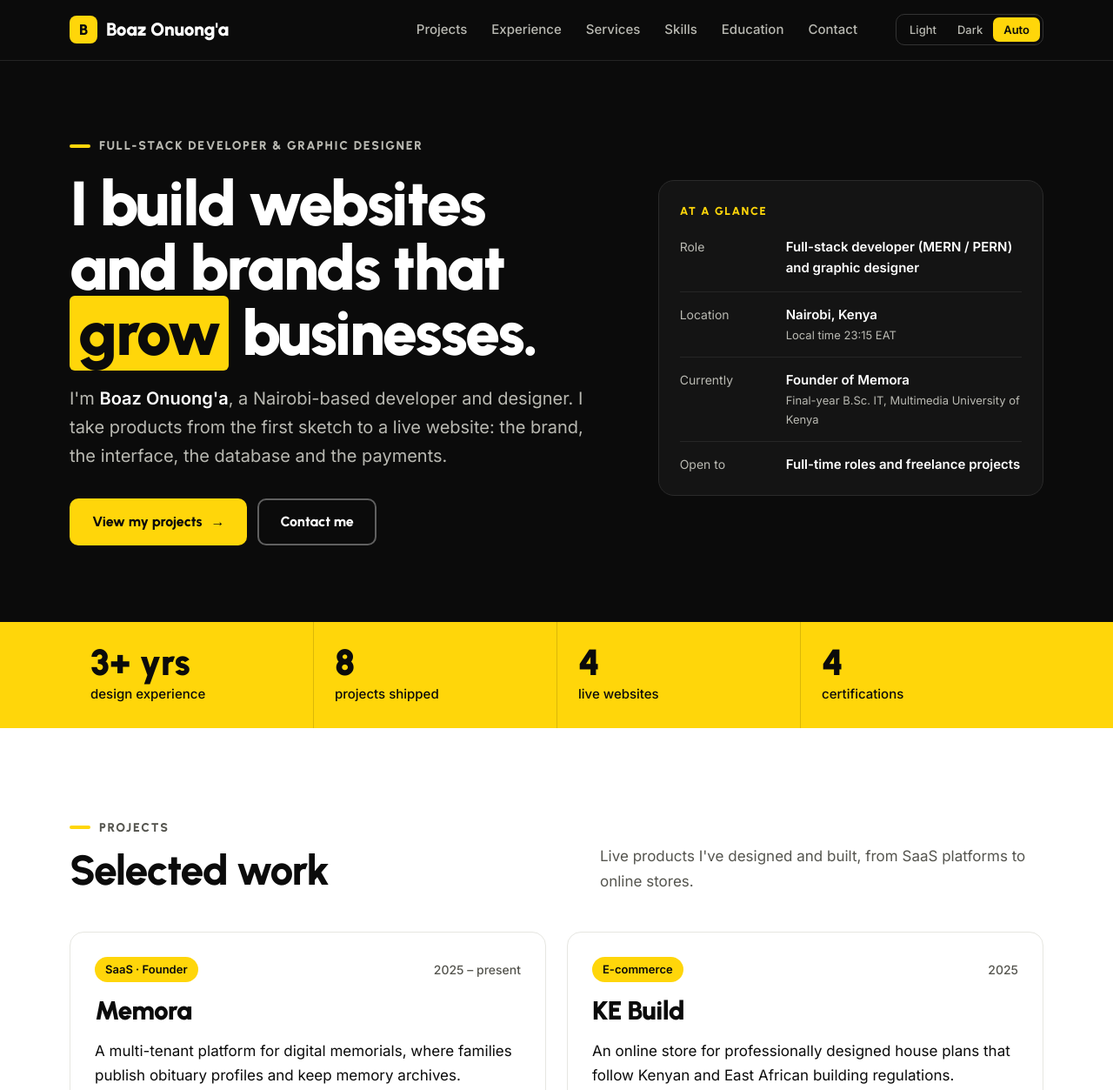
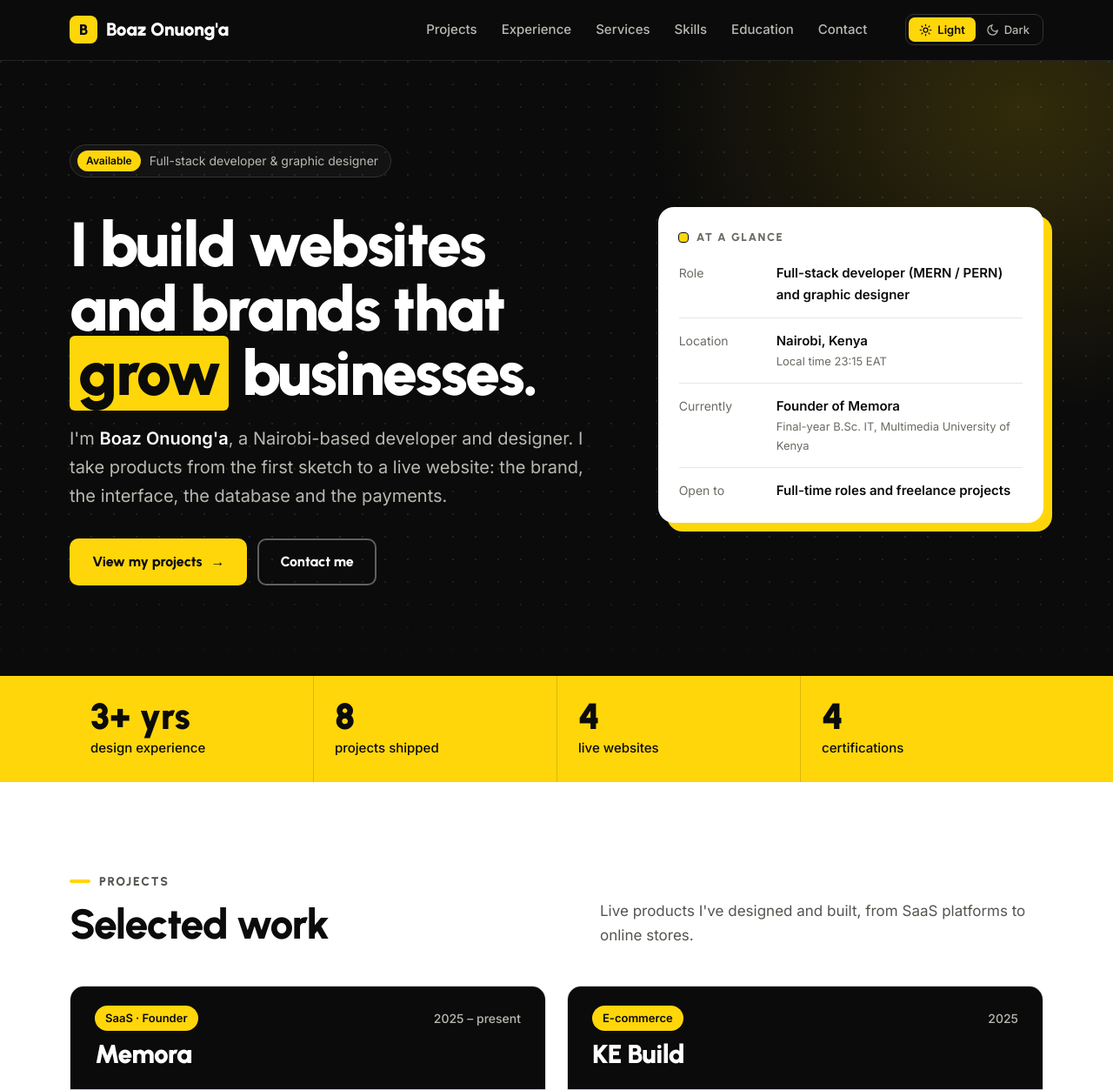
Before and after one commit to amongaboaz/portfolio, a plain HTML site: page index.html in a window 1280 px wide. Shown: the top 1253 px of the page at 87% size. Drawn offline with Linux system fonts and the light colour scheme.

Commit message:
Light theme by default with dark hero; refine cards, timeline and services
Co-Authored-By: Claude Opus 5.5 <noreply@anthropic.com>

```diff
--- a/index.html
+++ b/index.html
@@ -1,5 +1,5 @@
 <!doctype html>
-<html lang="en">
+<html lang="en" data-theme="light">
 <head>
 <meta charset="utf-8">
 <meta name="viewport" content="width=device-width, initial-scale=1, viewport-fit=cover">
@@ -29,13 +29,7 @@
   --display: "Urbanist", "Segoe UI", system-ui, sans-serif;
   --body: "Inter", "Segoe UI", system-ui, sans-serif;
 }
-@media (prefers-color-scheme: dark) {
-  :root:not([data-theme="light"]) {
-    --bg: #0B0B0B; --band: #121212; --surface: #161616; --ink: #F5F5F2; --muted: #A9A9A2; --line: #2A2A28;
-    --yellow-soft: #2B2608;
-    color-scheme: dark;
-  }
-}
+/* Light is the default for every visitor; dark only applies when chosen with the toggle. */
 :root[data-theme="dark"] {
   --bg: #0B0B0B; --band: #121212; --surface: #161616; --ink: #F5F5F2; --muted: #A9A9A2; --line: #2A2A28;
   --yellow-soft: #2B2608;
@@ -80,28 +74,39 @@ body::before { content: ""; position: fixed; inset: 0 0 auto; height: env(safe-a
 .nav a { text-decoration: none; font-weight: 500; font-size: 15px; color: var(--white-muted); padding: 8px 12px; border-radius: 8px; white-space: nowrap; }
 .nav a:hover { color: var(--white); background: #1C1C1C; }
 .seg { display: flex; border: 1px solid #333; border-radius: 10px; padding: 3px; }
-.seg button { border: 0; background: transparent; color: var(--white-muted); font: 500 13px var(--body); padding: 6px 12px; border-radius: 7px; cursor: pointer; }
+.seg button { border: 0; background: transparent; color: var(--white-muted); font: 500 13px var(--body); padding: 6px 12px; border-radius: 7px; cursor: pointer; display: inline-flex; align-items: center; gap: 6px; }
+.seg svg { width: 15px; height: 15px; fill: none; stroke: currentColor; stroke-width: 2; stroke-linecap: round; }
 .seg button[aria-pressed="true"] { background: var(--yellow); color: var(--black); font-weight: 600; }
 
 /* Hero */
-.hero { background: var(--black); color: var(--white); }
-.hero-grid { display: grid; grid-template-columns: minmax(0, 1.4fr) minmax(0, 1fr); gap: 56px; align-items: center; padding-block: 80px 88px; }
+.hero {
+  color: var(--white); position: relative; overflow: hidden;
+  background:
+    radial-gradient(circle at 1px 1px, rgba(255,255,255,.09) 1px, transparent 1.5px) 0 0 / 26px 26px,
+    radial-gradient(48% 70% at 92% 8%, rgba(255,214,10,.16), transparent 70%),
+    var(--black);
+}
+.hero::after { content: ""; position: absolute; left: 0; right: 0; bottom: 0; height: 120px; background: linear-gradient(transparent, rgba(11,11,11,.9)); pointer-events: none; }
+.hero-grid { position: relative; z-index: 1; display: grid; grid-template-columns: minmax(0, 1.4fr) minmax(0, 1fr); gap: 56px; align-items: center; padding-block: 96px 104px; }
+.hello { display: inline-flex; align-items: center; gap: 10px; border: 1px solid #333; border-radius: 999px; padding: 6px 14px 6px 8px; font-size: 14px; color: var(--white-muted); margin-bottom: 22px; background: rgba(255,255,255,.03); }
+.hello b { background: var(--yellow); color: var(--black); border-radius: 999px; padding: 2px 10px; font-size: 12px; font-weight: 600; }
 .hero .eyebrow { color: var(--white-muted); }
 .hero h1 { font-weight: 900; font-size: clamp(40px, 5.8vw, 72px); line-height: 1.03; letter-spacing: -.03em; margin: 18px 0 22px; text-wrap: balance; }
 .hero h1 mark { background: var(--yellow); color: var(--black); padding: 0 .14em; border-radius: 6px; }
 .hero .lead { font-size: clamp(17px, 1.8vw, 20px); color: var(--white-muted); max-width: 32em; margin: 0 0 32px; }
 .hero .lead strong { color: var(--white); font-weight: 600; }
 .btns { display: flex; gap: 12px; flex-wrap: wrap; }
-.glance { background: #141414; border: 1px solid #2A2A2A; border-radius: 18px; padding: 8px 24px; }
-.glance h2 { font-size: 13px; font-weight: 800; letter-spacing: .12em; text-transform: uppercase; color: var(--yellow); margin: 16px 0 4px; }
+.glance { background: var(--white); color: var(--black); border-radius: 18px; padding: 6px 24px 10px; box-shadow: 10px 10px 0 var(--yellow); }
+.glance h2 { font-size: 13px; font-weight: 800; letter-spacing: .12em; text-transform: uppercase; color: #6B6B64; margin: 18px 0 4px; display: flex; align-items: center; gap: 10px; }
+.glance h2::before { content: ""; width: 10px; height: 10px; border-radius: 3px; background: var(--yellow); outline: 1px solid var(--black); }
 .glance dl { margin: 0; }
-.glance .row { display: grid; grid-template-columns: 110px minmax(0, 1fr); gap: 12px; padding-block: 14px; border-bottom: 1px solid #262626; }
+.glance .row { display: grid; grid-template-columns: 100px minmax(0, 1fr); gap: 12px; padding-block: 14px; border-bottom: 1px solid #E6E6E1; }
 .glance .row:last-child { border-bottom: 0; }
-.glance dt { color: var(--white-muted); font-size: 14px; }
+.glance dt { color: #6B6B64; font-size: 14px; }
 .glance dd { margin: 0; font-weight: 600; font-size: 15px; }
-.glance dd small { display: block; color: var(--white-muted); font-weight: 400; font-size: 13px; }
+.glance dd small { display: block; color: #6B6B64; font-weight: 400; font-size: 13px; }
 .live { display: inline-flex; align-items: center; gap: 8px; }
-.live::before { content: ""; width: 8px; height: 8px; border-radius: 50%; background: var(--yellow); }
+.live::before { content: ""; width: 8px; height: 8px; border-radius: 50%; background: #1FA463; }
 
 /* Stats strip */
 .stats-band { background: var(--yellow); color: var(--black); }
@@ -121,12 +126,14 @@ section.band { background: var(--band); }
 
 /* Projects */
 .projects { display: grid; grid-template-columns: repeat(2, minmax(0, 1fr)); gap: 24px; }
-.proj { background: var(--surface); border: 1px solid var(--line); border-radius: 16px; padding: 28px; display: flex; flex-direction: column; gap: 16px; transition: border-color .2s ease, box-shadow .2s ease; }
-.proj:hover { border-color: var(--ink); box-shadow: 0 16px 36px -24px rgba(0,0,0,.45); }
-.proj-head { display: flex; justify-content: space-between; align-items: center; gap: 12px; flex-wrap: wrap; }
+.proj { background: var(--surface); border: 1px solid var(--line); border-radius: 16px; overflow: hidden; display: flex; flex-direction: column; transition: transform .2s ease, box-shadow .2s ease; }
+.proj:hover { transform: translateY(-4px); box-shadow: 0 6px 0 var(--yellow), 0 22px 40px -26px rgba(0,0,0,.6); }
+.proj-top { background: var(--black); color: var(--white); padding: 22px 28px 24px; border-bottom: 4px solid var(--yellow); }
+.proj-head { display: flex; justify-content: space-between; align-items: center; gap: 12px; flex-wrap: wrap; margin-bottom: 10px; }
+.proj-top .yr { color: var(--white-muted); }
+.proj-inner { padding: 24px 28px 26px; display: flex; flex-direction: column; gap: 16px; flex: 1; }
 .yr { font-size: 14px; color: var(--muted); font-weight: 500; }
 .kind { font-size: 13px; font-weight: 600; padding: 4px 12px; border-radius: 999px; background: var(--yellow); color: var(--black); }
-.status { font-size: 13px; font-weight: 600; padding: 4px 12px; border-radius: 999px; border: 1px solid var(--line); color: var(--muted); }
 .proj h3 { font-size: 30px; font-weight: 900; letter-spacing: -.02em; line-height: 1.1; margin: 0; }
 .proj .sum { margin: 0; }
 .proj ul { margin: 0; padding: 0; list-style: none; display: grid; gap: 8px; }
@@ -148,9 +155,11 @@ section.band { background: var(--band); }
 .small p { margin: 2px 0 0; color: var(--muted); font-size: 15px; }
 
 /* Experience */
-.jobs { display: grid; }
-.job { display: grid; grid-template-columns: 220px minmax(0, 1fr); gap: 32px; padding-block: 30px; border-top: 1px solid var(--line); }
-.job:last-child { border-bottom: 1px solid var(--line); }
+.jobs { display: grid; gap: 16px; position: relative; padding-left: 34px; }
+.jobs::before { content: ""; position: absolute; left: 9px; top: 10px; bottom: 10px; width: 2px; background: var(--line); }
+.job { position: relative; display: grid; grid-template-columns: 200px minmax(0, 1fr); gap: 28px; padding: 26px 28px; background: var(--surface); border: 1px solid var(--line); border-radius: 16px; }
+.job::before { content: ""; position: absolute; left: -32px; top: 30px; width: 16px; height: 16px; border-radius: 50%; background: var(--bg); border: 3px solid var(--ink); }
+.job.current::before { background: var(--yellow); }
 .job .when { display: grid; gap: 10px; align-content: start; }
 .job .when span { font-weight: 600; font-size: 15px; }
 .job .when b { width: fit-content; font-size: 13px; font-weight: 600; padding: 3px 12px; border-radius: 999px; border: 1px solid var(--line); color: var(--muted); }
@@ -162,11 +171,15 @@ section.band { background: var(--band); }
 
 /* Services */
 .services { display: grid; grid-template-columns: repeat(4, minmax(0, 1fr)); gap: 20px; }
-.svc { background: var(--surface); border: 1px solid var(--line); border-radius: 16px; padding: 26px; display: grid; gap: 12px; align-content: start; }
-.svc .ic { width: 52px; height: 52px; border-radius: 12px; background: var(--yellow); display: grid; place-items: center; }
-.svc .ic svg { width: 26px; height: 26px; stroke: var(--black); fill: none; stroke-width: 2; stroke-linecap: round; stroke-linejoin: round; }
+.svc { background: var(--surface); border: 1px solid var(--line); border-radius: 16px; padding: 26px; display: grid; gap: 12px; align-content: start; transition: background .25s ease, color .25s ease, border-color .25s ease; }
+.svc .ic { width: 52px; height: 52px; border-radius: 12px; background: var(--black); display: grid; place-items: center; transition: background .25s ease; }
+.svc .ic svg { width: 26px; height: 26px; stroke: var(--yellow); fill: none; stroke-width: 2; stroke-linecap: round; stroke-linejoin: round; transition: stroke .25s ease; }
 .svc h3 { font-size: 20px; font-weight: 800; margin: 4px 0 0; }
-.svc p { margin: 0; color: var(--muted); font-size: 15px; }
+.svc p { margin: 0; color: var(--muted); font-size: 15px; transition: color .25s ease; }
+.svc:hover { background: var(--black); color: var(--white); border-color: var(--black); }
+.svc:hover p { color: var(--white-muted); }
+.svc:hover .ic { background: var(--yellow); }
+.svc:hover .ic svg { stroke: var(--black); }
 .tools { margin-top: 28px; display: flex; align-items: center; gap: 14px; flex-wrap: wrap; }
 .tools .eyebrow::before { display: none; }
 
@@ -226,7 +239,9 @@ footer { background: var(--black); color: var(--white-muted); }
   .stat:nth-child(n+3) { border-top: 1px solid rgba(0,0,0,.14); }
   .job { grid-template-columns: minmax(0, 1fr); gap: 10px; }
   section { padding-block: 64px; }
-  .proj { padding: 22px; }
+  .proj-top, .proj-inner { padding-left: 22px; padding-right: 22px; }
+  .job { padding: 22px; }
+  .hero-grid { padding-block: 56px 72px; }
 }
 @media (max-width: 560px) {
   .services, .kit { grid-template-columns: minmax(0, 1fr); }
@@ -249,10 +264,9 @@ footer { background: var(--black); color: var(--white-muted); }
       <a href="#education">Education</a>
       <a href="#contact">Contact</a>
     </nav>
-    <div class="seg" role="group" aria-label="Color mode">
-      <button type="button" id="mode-light" data-mode="light" aria-pressed="false">Light</button>
-      <button type="button" id="mode-dark" data-mode="dark" aria-pressed="false">Dark</button>
-      <button type="button" id="mode-auto" data-mode="auto" aria-pressed="true">Auto</button>
+    <div class="seg" role="group" aria-label="Color theme">
+      <button type="button" id="mode-light" data-mode="light" aria-pressed="true"><svg viewBox="0 0 24 24" aria-hidden="true"><circle cx="12" cy="12" r="4"/><path d="M12 2v2M12 20v2M4.9 4.9l1.4 1.4M17.7 17.7l1.4 1.4M2 12h2M20 12h2M4.9 19.1l1.4-1.4M17.7 6.3l1.4-1.4"/></svg>Light</button>
+      <button type="button" id="mode-dark" data-mode="dark" aria-pressed="false"><svg viewBox="0 0 24 24" aria-hidden="true"><path d="M21 12.8A9 9 0 1 1 11.2 3a7 7 0 0 0 9.8 9.8z"/></svg>Dark</button>
     </div>
   </div>
 </header>
@@ -260,7 +274,7 @@ footer { background: var(--black); color: var(--white-muted); }
 <div class="hero" id="top">
   <div class="wrap hero-grid">
     <div>
-      <span class="eyebrow">Full-stack developer &amp; graphic designer</span>
+      <span class="hello"><b>Available</b> Full-stack developer &amp; graphic designer</span>
       <h1>I build websites and brands that <mark>grow</mark> businesses.</h1>
       <p class="lead">I'm <strong>Boaz Onuong'a</strong>, a Nairobi-based developer and designer. I take products from the first sketch to a live website: the brand, the interface, the database and the payments.</p>
       <div class="btns">
@@ -426,12 +440,13 @@ const store = {
   set(k, v) { try { localStorage.setItem(k, v); } catch (e) {} }
 };
 function setMode(mode) {
-  if (mode === "light" || mode === "dark") root.setAttribute("data-theme", mode); else { root.removeAttribute("data-theme"); mode = "auto"; }
+  if (mode !== "dark") mode = "light";
+  root.setAttribute("data-theme", mode);
   document.querySelectorAll("button[data-mode]").forEach(b => b.setAttribute("aria-pressed", String(b.dataset.mode === mode)));
-  store.set("bo-mode", mode);
+  store.set("bo-theme", mode);
 }
 document.querySelectorAll("button[data-mode]").forEach(b => b.addEventListener("click", () => setMode(b.dataset.mode)));
-setMode(store.get("bo-mode") || "auto");
+setMode(store.get("bo-theme") || "light");
 
 /* ---------- Data ---------- */
 const featured = [
@@ -548,8 +563,11 @@ const gh = repo => "https://github.com/amongaboaz/" + repo;
 
 document.getElementById("projects").innerHTML = featured.map(p => `
   <article class="proj">
-    <div class="proj-head"><span class="kind">${esc(p.kind)}</span><span class="yr">${esc(p.year)}</span></div>
-    <h3>${esc(p.name)}</h3>
+    <div class="proj-top">
+      <div class="proj-head"><span class="kind">${esc(p.kind)}</span><span class="yr">${esc(p.year)}</span></div>
+      <h3>${esc(p.name)}</h3>
+    </div>
+    <div class="proj-inner">
     <p class="sum">${esc(p.sum)}</p>
     <ul>${p.points.map(t => `<li>${esc(t)}</li>`).join("")}</ul>
     <div class="chips">${p.stack.map(s => `<span class="chip">${esc(s)}</span>`).join("")}</div>
@@ -557,6 +575,7 @@ document.getElementById("projects").innerHTML = featured.map(p => `
     <div class="proj-links">
       ${p.live ? `<a class="btn btn-yellow" href="${p.live}" target="_blank" rel="noopener">Visit website <span class="arrow">→</span></a>` : ""}
       ${p.repo ? `<a class="text-link" href="${gh(p.repo)}" target="_blank" rel="noopener">View code <span class="arrow">→</span></a>` : ""}
+    </div>
     </div>
   </article>`).join("");
 
```
